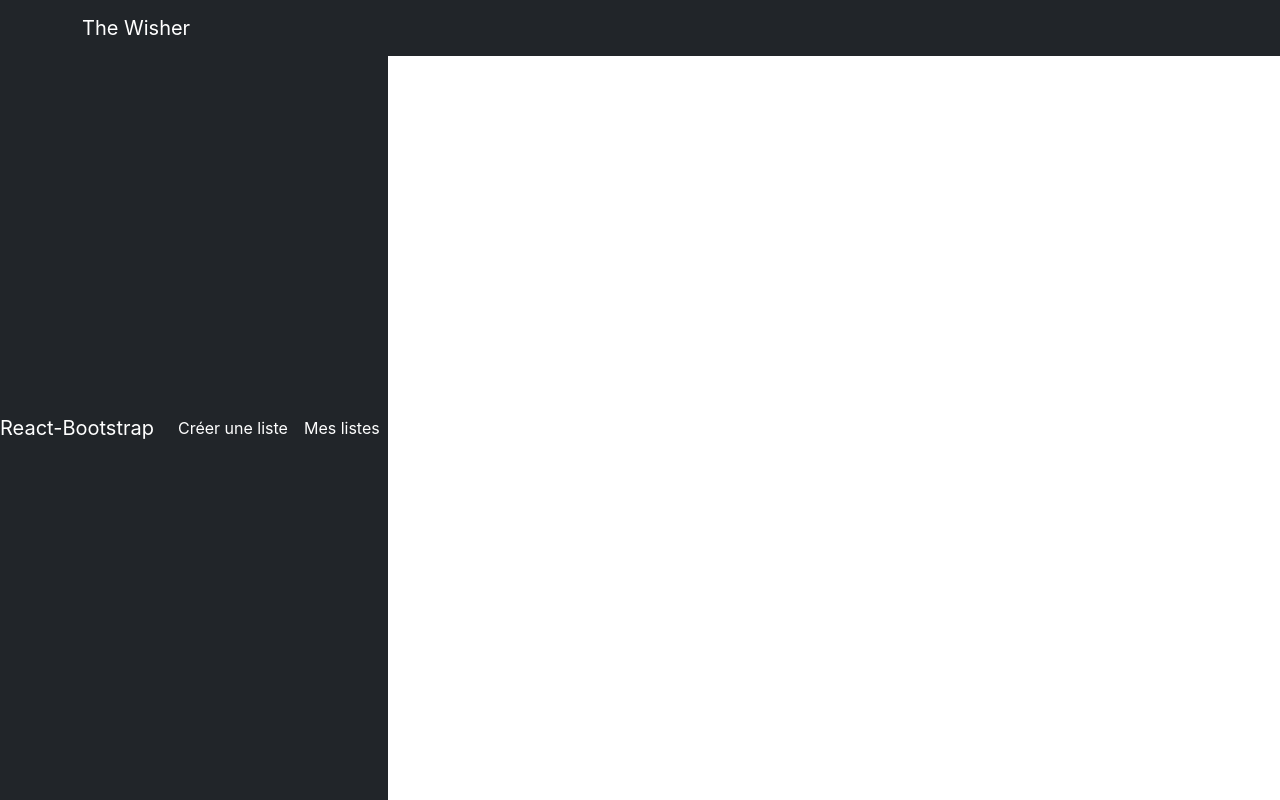
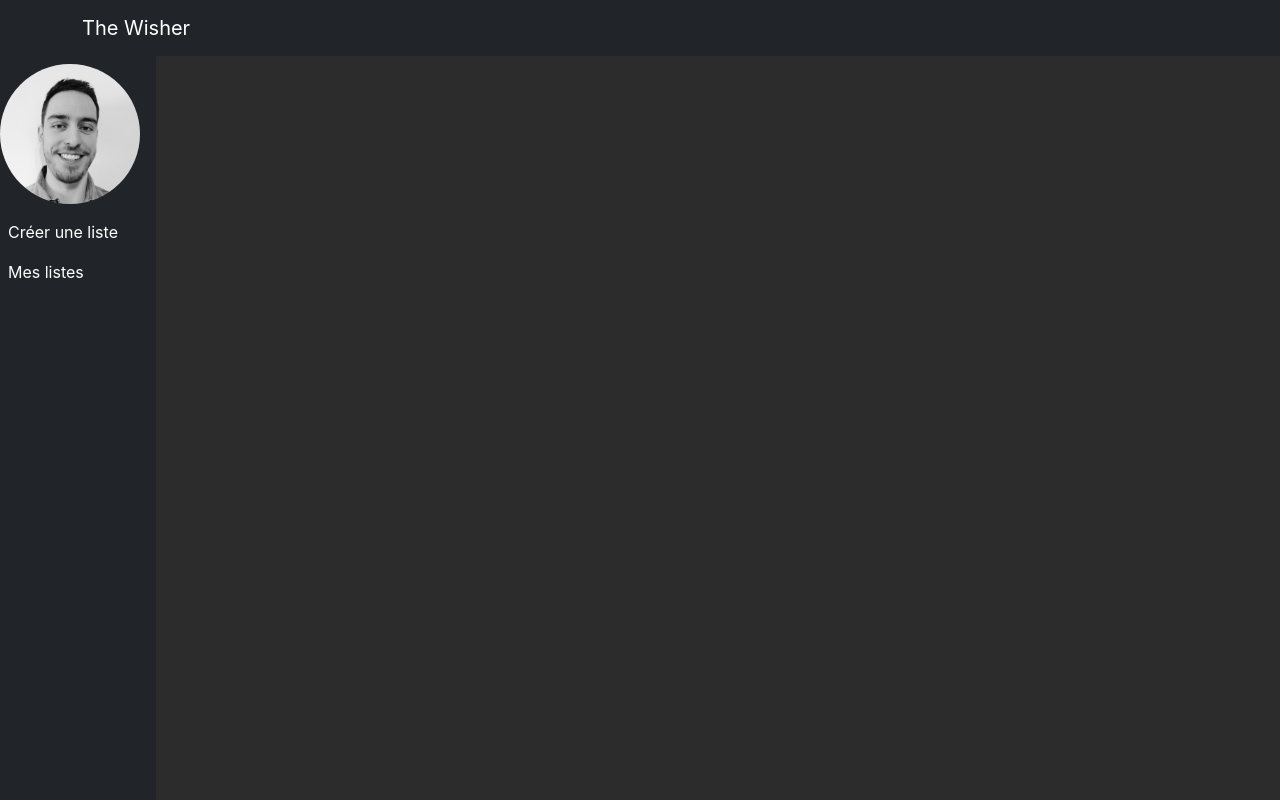
Before and after one commit to koala512/thewisher, a React (Create React App) app: page / in a window 1280 px wide. Built offline with nearby package versions, Linux system fonts and the light colour scheme.

Commit message:
finish add header & nav

```diff
--- /dev/null
+++ b/src/component/ImageProfil/ImageProfil.js
@@ -0,0 +1,10 @@
+import './style.css';
+import ImgPp from './pp nico.jpg'
+
+function ImageProfil (){
+    return (
+            <img src={ImgPp} alt='Pp utilisateur' className='pp' ></img>
+    )
+}
+
+export default ImageProfil;
--- /dev/null
+++ b/src/component/ImageProfil/style.css
@@ -0,0 +1,4 @@
+.pp{
+    width: 140px;
+    border-radius: 50%;
+}
--- a/src/component/Navbar/NavVertical.js
+++ b/src/component/Navbar/NavVertical.js
@@ -1,18 +1,18 @@
 import {Container, Nav, Navbar, NavDropdown} from "react-bootstrap";
 import './style.css';
+import ImageProfil from "../ImageProfil/ImageProfil";
 
 function NavVertical() {
     return (
         <div className='Navbar-vertical'>
             <Navbar bg="dark" expand="lg">
-                <Navbar.Brand href="#home">React-Bootstrap</Navbar.Brand>
-                <Navbar.Toggle aria-controls="basic-navbar-nav"/>
-                <Navbar.Collapse>
+                <Navbar.Brand href="#home"> <ImageProfil /></Navbar.Brand>
+                <Navbar>
                     <Nav className="me-auto">
                         <Nav.Link href="#home">Créer une liste</Nav.Link>
                         <Nav.Link href="#link">Mes listes</Nav.Link>
                     </Nav>
-                </Navbar.Collapse>
+                </Navbar>
             </Navbar>
         </div>
 
--- a/src/component/Navbar/style.css
+++ b/src/component/Navbar/style.css
@@ -11,3 +11,11 @@
 .nav-link{
     color: white !important;
 }
+
+.navbar {
+    display: block;
+}
+
+.navbar-nav {
+    display: block;
+}
--- a/src/index.css
+++ b/src/index.css
@@ -8,6 +8,7 @@ body {
   display: flex;
   flex-direction: column;
   min-height: 100vh;
+  background-color: #2c2c2c;
 }
 
 
```
Also changed, not shown: src/component/ImageProfil/pp nico.jpg (added).
